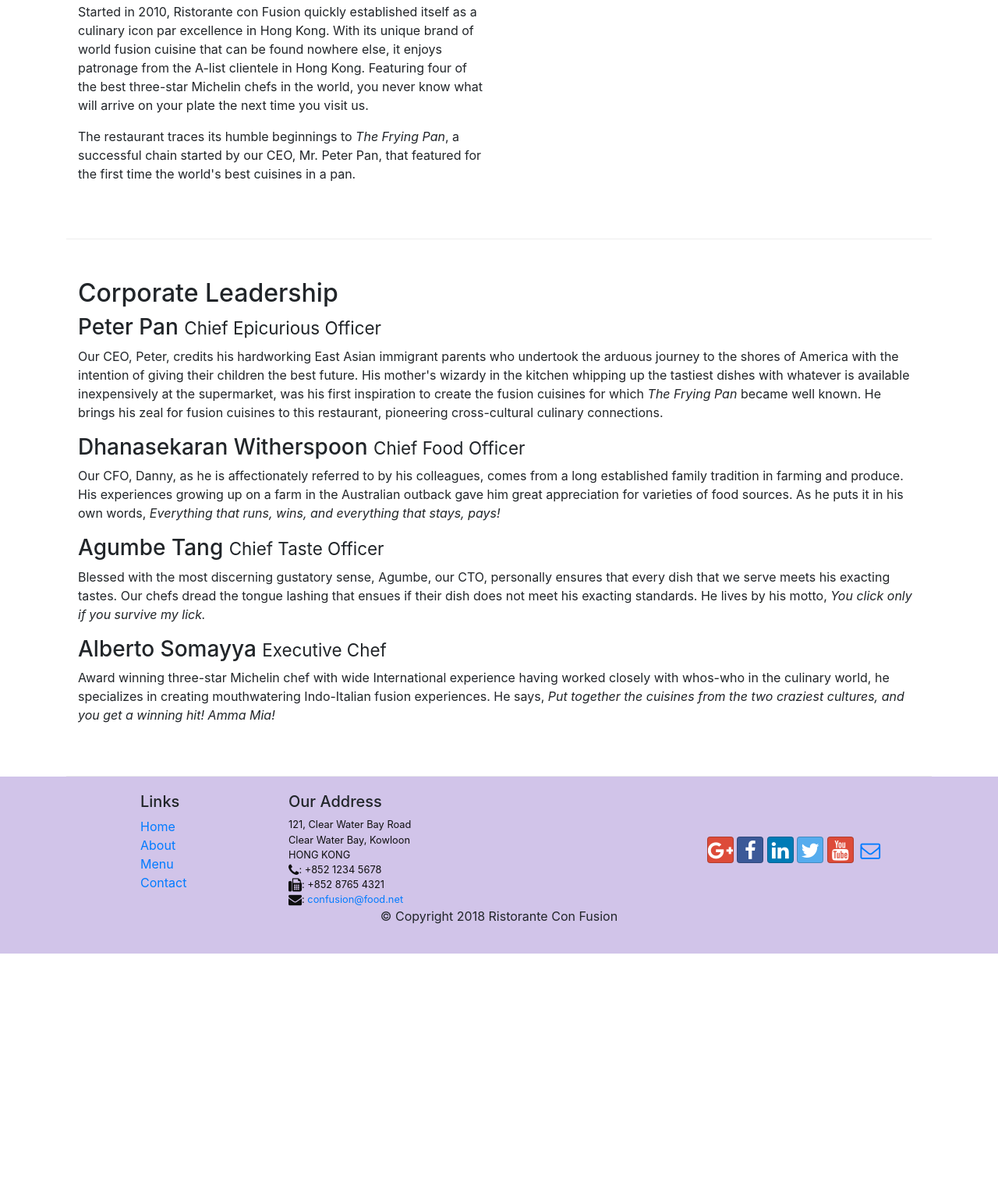
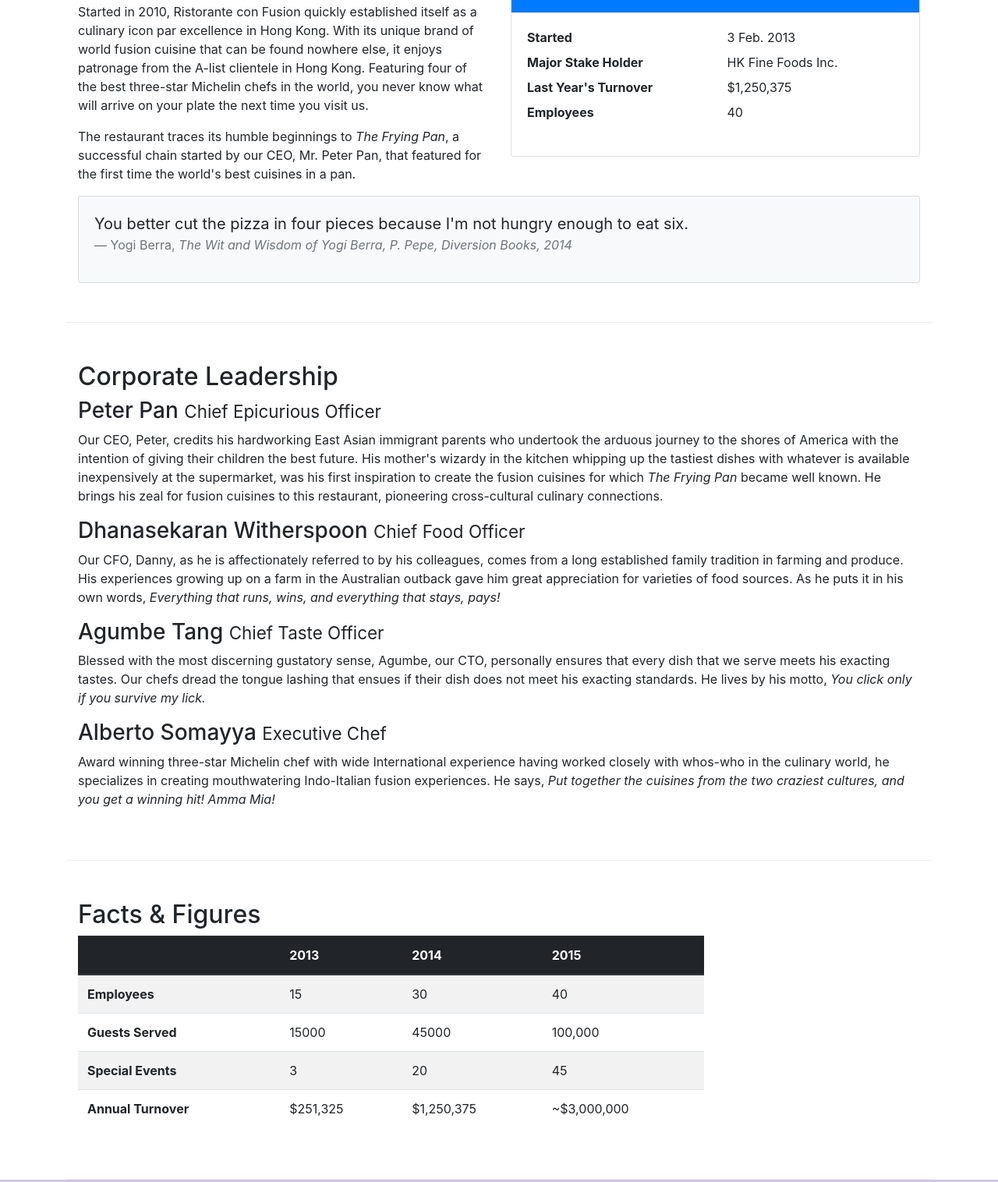
Before and after one commit to vidurv2/Front-End-Web-UI-Frameworks-and-Tools-Bootstrap, a website: page aboutus.html in a window 1280 px wide. Shown: the part 558-2074 px from the top of the page at 78% size. Before the commit the page ends 1781 px from the top, so only its background shows below. Drawn offline with nearby package versions, Linux system fonts and the light colour scheme.

Commit message:
Tables and Cards

```diff
--- a/aboutus.html
+++ b/aboutus.html
@@ -66,6 +66,35 @@
                 <p>Started in 2010, Ristorante con Fusion quickly established itself as a culinary icon par excellence in Hong Kong. With its unique brand of world fusion cuisine that can be found nowhere else, it enjoys patronage from the A-list clientele in Hong Kong.  Featuring four of the best three-star Michelin chefs in the world, you never know what will arrive on your plate the next time you visit us.</p>
                 <p>The restaurant traces its humble beginnings to <em>The Frying Pan</em>, a successful chain started by our CEO, Mr. Peter Pan, that featured for the first time the world's best cuisines in a pan.</p>
             </div>
+            <div class="col-sm">
+                <div class="card">
+                    <h3 class="card-header bg-primary text-white">Facts At a Glance</h3>
+                    <div class="card-body">
+                        <dl class="row">
+                            <dt class="col-6">Started</dt>
+                            <dd class="col-6">3 Feb. 2013</dd>
+                            <dt class="col-6">Major Stake Holder</dt>
+                            <dd class="col-6">HK Fine Foods Inc.</dd>
+                            <dt class="col-6">Last Year's Turnover</dt>
+                            <dd class="col-6">$1,250,375</dd>
+                            <dt class="col-6">Employees</dt>
+                            <dd class="col-6">40</dd>
+                        </dl>
+                    </div>
+                </div>
+            </div>
+            <div class="col-12">
+                <div class="card card-body bg-light">
+                    <blockquote class="blockquote">
+                        <p class="mb-0">You better cut the pizza in four pieces because
+                            I'm not hungry enough to eat six.</p>
+                        <footer class="blockquote-footer">Yogi Berra,
+                            <cite title="Source Title">The Wit and Wisdom of Yogi Berra,
+                            P. Pepe, Diversion Books, 2014</cite>
+                        </footer>
+                    </blockquote>
+                </div>
+            </div>
             <div>
             </div>
         </div>
@@ -84,7 +113,53 @@
                 <p class = "d-none d-sm-block">Award winning three-star Michelin chef with wide International experience having worked closely with whos-who in the culinary world, he specializes in creating mouthwatering Indo-Italian fusion experiences. He says, <em>Put together the cuisines from the two craziest cultures, and you get a winning hit! Amma Mia!</em></p>
             </div>
        </div>
+       <div class="row row-content">
+           <div class="col-12 col-sm-9">
+               <h2>Facts &amp; Figures</h2>
+               <div class="table-responsive">
+                <table class="table table-striped">
+                    <thead class="thead-dark">
+                        <tr>
+                            <th>&nbsp;</th>
+                            <th>2013</th>
+                            <th>2014</th>
+                            <th>2015</th>
+                        </tr>
+                    </thead>
+                    <tbody>
+                        <tr>
+                            <th>Employees</th>
+                            <td>15</td>
+                            <td>30</td>
+                            <td>40</td>
+                        </tr>
+                        <tr>
+                            <th>Guests Served</th>
+                            <td>15000</td>
+                            <td>45000</td>
+                            <td>100,000</td>
+                        </tr>
+                        <tr>
+                            <th>Special Events</th>
+                            <td>3</td>
+                            <td>20</td>
+                            <td>45</td>
+                        </tr>
+                        <tr>
+                            <th>Annual Turnover</th>
+                            <td>$251,325</td>
+                            <td>$1,250,375</td>
+                            <td>~$3,000,000</td>
+                        </tr>
+                    </tbody>
+                </table>
+               </div>
+           </div>
+           <div class="col-12 col-sm-3">
 
+           </div>
+
+       </div>
     </div>
 
     <footer class="footer">
```
